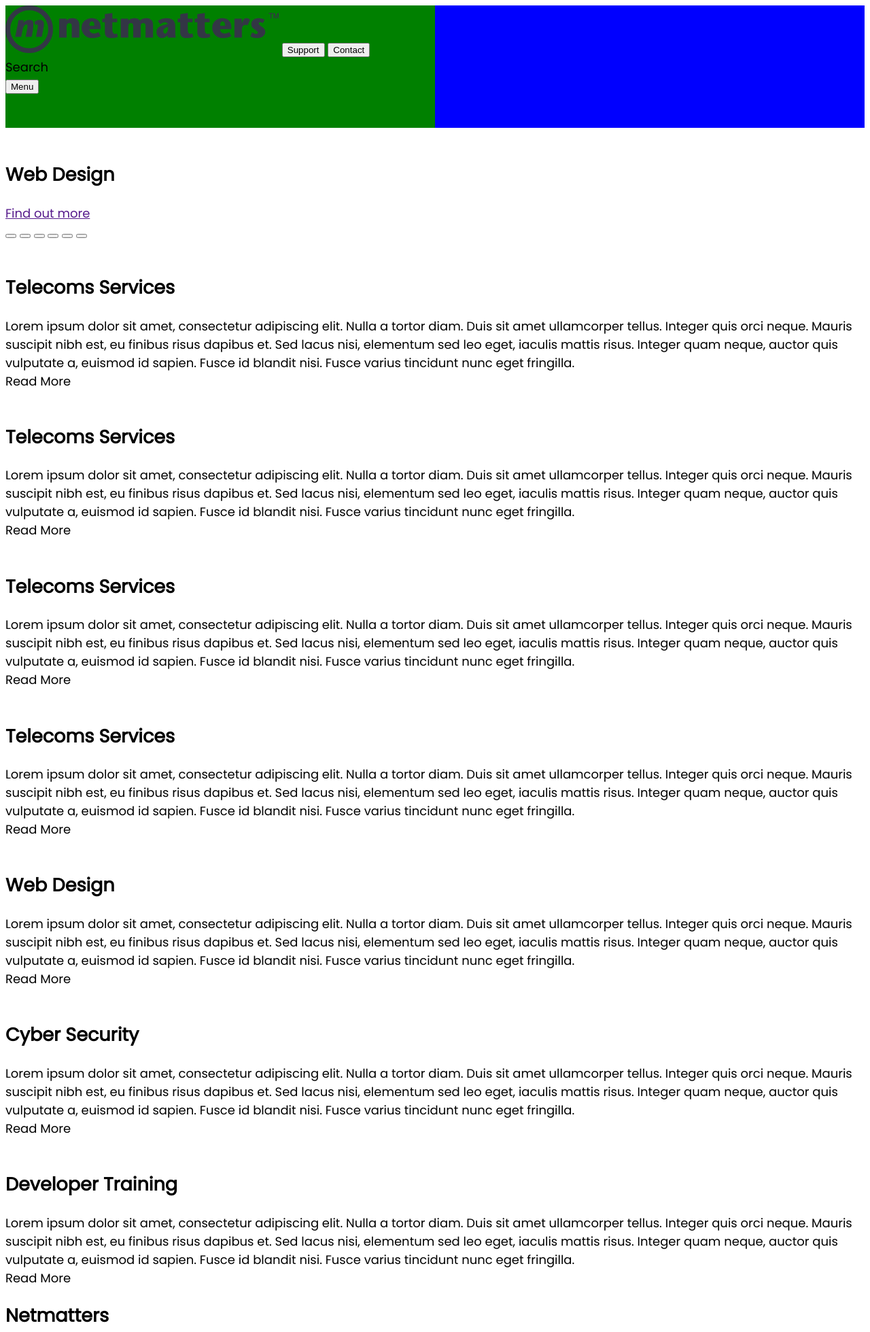
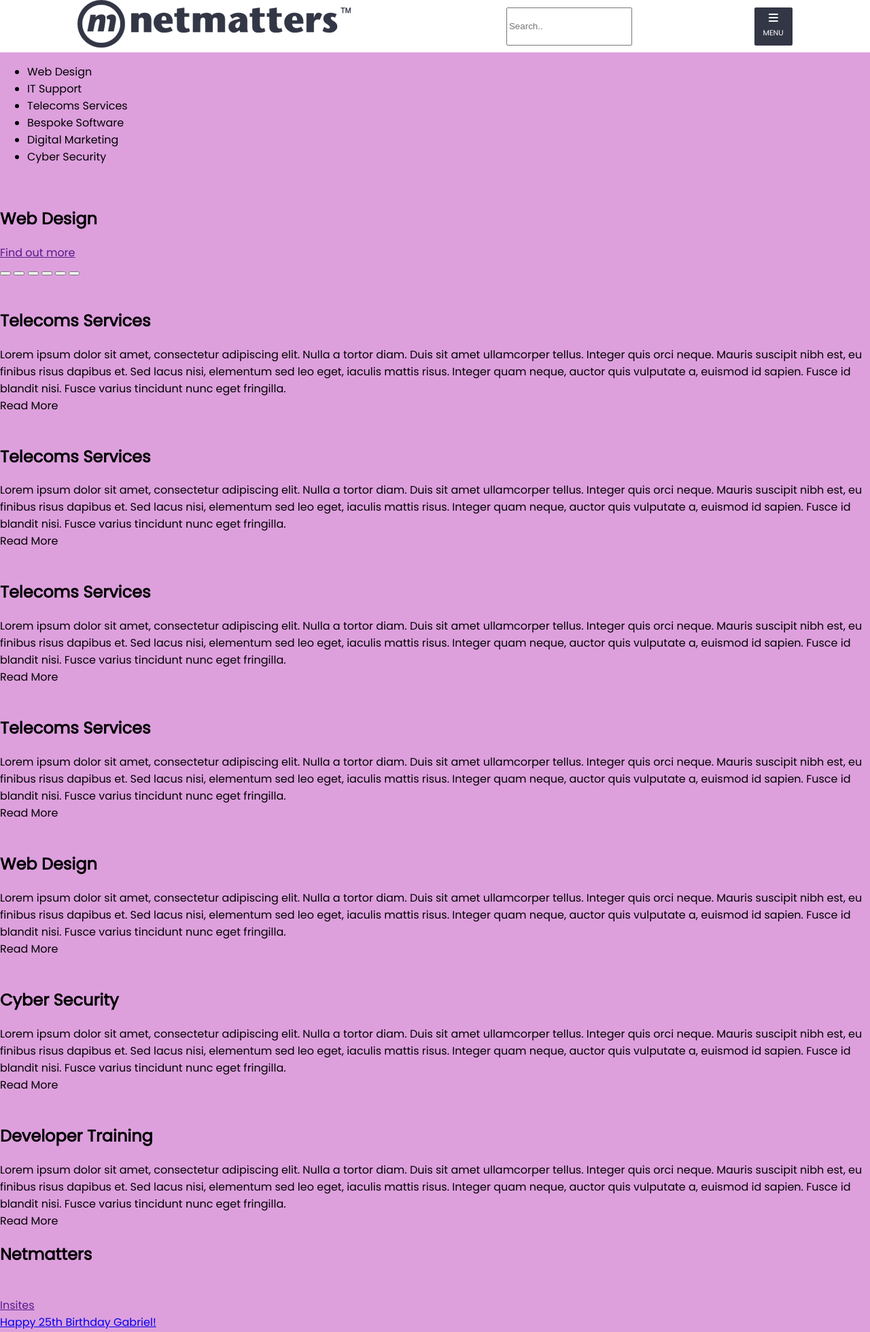
Before and after one commit to Daryl-Boyce/reflection_redo, a PHP site: page / in a window 1280 px wide. Shown: the top 1959 px of the page at 68% size. Run offline with PHP 8.4, Linux system fonts and the light colour scheme; some libraries are stand-ins or nearby versions.

Commit message:
Started Mobile first design and neatened up code a little

```diff
--- a/index.html
+++ b/index.html
@@ -2,7 +2,7 @@
 <html lang="en">
 <head>
 	<meta charset="UTF-8">
-	<meta name="viewport" content="width=device-width, initial-scale=1.0">
+	<meta name="viewport" content="width=device-width, initial-scale=1">
 	<link rel="preconnect" href="https://fonts.gstatic.com">
 	<link rel="stylesheet" href="/style.css">
 	<link href="https://fonts.googleapis.com/css2?family=Poppins:ital,wght@0,400;
@@ -19,26 +19,31 @@
 		 		<header class="header">
 		   		<div class="header__inner">
 				    <a class="netmatters__logo" href="#" >
-					    <img src="f-logo.png" alt="Netmatters logo">
+					    <img class="netmatters__logo__img" src="f-logo.png" alt="Netmatters logo">
 				   	</a>
-				    <button class="header__button__support">
-				    	Support
-				    </button>
-				    <button class="header__button__contact">
-				    	Contact
-				    </button>
-				    <form class="header__button__search" action="input">
-				    	Search
-				    </form>
-				    <button class="header__button__search">
-				    	Menu
-				    </button>
+						<!-- <div class=" header__buttons">
+					    <section class=" header__button__support header__button__large ">
+					    	Support
+					    </section>
+					    <section class=" header__button__contact header__button__large ">
+					    	Contact
+					    </section> -->
+						<section class="">
+							<form class=" header__search" action="#">
+		  					<input type="text" placeholder="Search.." name="search">
+							</form>
+						</section>
+							<section class="header__button__menu">
+								<img src="" alt="" class="fas  fa-bars">
+								Menu
+							</section>
+						</div>
 		   		</div>
 				</header>
 			</div>
 			<!--  -->
 	    <!-- Main Nav -->
-			<!-- <div class="container">
+			<div class="container">
 		    <nav class="main__nav">
 		      <ul>
 		        <li class="main__nav__button">
@@ -76,7 +81,7 @@
 			</div>
 			<!--  -->
 			<!-- Slider -->
-			<!-- <div class="container"> -->
+			 <div class="container">
 		  	<section class="slider">
 		      <img src="" alt="">
 		      <!-- This will change on each slide when implemented. -->
@@ -102,7 +107,7 @@
 			</div>
 			<!--  -->
 			<!-- Middle Nav -->
-			<!-- <div class="container"> -->
+			 <div class="container">
 				<aside class="middle__nav">
 					<section class:"middle__nav__large">
 						<img src="#" alt="">
@@ -212,7 +217,7 @@
 				</div>
 			<!--  -->
 			<!-- Brand Banner -->
-			<!-- <div class="container"> -->
+			 <div class="container">
 				<aside class="brand_banner">
 					<h1>
 						Netmatters
@@ -229,7 +234,7 @@
 			</div>
 			<!--  -->
 			<!-- Latest -->
-			<!-- <div class="container"> -->
+			<div class="container">
 
 				<aside class="latest__news">
 					<!--  -->
@@ -346,7 +351,7 @@
 			</div>
 			<!--  -->
 			<!-- Brand logos -->
-			<!-- <div class="container"> -->
+			<div class="container">
 				<!--  -->
 				<section class="">
 					<img src="#" alt="Busseys company Logo.">
@@ -358,7 +363,7 @@
 			</div>
 			<!--  -->
 			<!-- News letter sign-up -->
-			<!-- <div class="container"> -->
+			 <div class="container">
 				<!--  -->
 				<section>
 					<!--  -->
@@ -396,7 +401,7 @@
 			</div>
 			<!--  -->
 			<!-- Footer -->
-			<!-- <div class="container"> -->
+			<div class="container">
 				<footer>
 
 				<aside class="footer__about">
@@ -502,4 +507,4 @@
 
   </body>
 
-</html> -->
+</html>
--- a/style.css
+++ b/style.css
@@ -1,21 +1,26 @@
-:root {
-  max-resolution: 100%;
+body {
   font-family: Poppins, sans-serif;
-  font-size: 18px;
+  font-size: 16px;
   text-decoration: none;
+  height: 100%;
+  width: 100%;
+  margin: 0px;
 }
 
 .container {
   display: -webkit-inline-box;
   display: -ms-inline-flexbox;
   display: inline-flex;
-  background-color: blue;
+  background-color: plum;
   height: 100%;
   width: 100%;
   text-decoration: none;
+  -webkit-box-align: center;
+      -ms-flex-align: center;
+          align-items: center;
 }
 
-a.netmatters__logo {
+.netmatters__logo {
   text-decoration: none;
 }
 
@@ -23,10 +28,136 @@ a.netmatters__logo {
   display: -webkit-inline-box;
   display: -ms-inline-flexbox;
   display: inline-flex;
+  -webkit-box-orient: horizontal;
+  -webkit-box-direction: normal;
+      -ms-flex-direction: row;
+          flex-direction: row;
   -webkit-box-flex: wrap;
       -ms-flex: wrap;
           flex: wrap;
-  background-color: green;
-  height: 10em;
-  width: 50%;
+  height: 100%;
+  width: 100%;
 }
+
+.header__inner {
+  display: -webkit-inline-box;
+  display: -ms-inline-flexbox;
+  display: inline-flex;
+  -webkit-box-flex: inherit;
+      -ms-flex: inherit;
+          flex: inherit;
+  -webkit-box-orient: horizontal;
+  -webkit-box-direction: normal;
+      -ms-flex-direction: row;
+          flex-direction: row;
+  background-color: #fff;
+  width: 100%;
+  height: 100%;
+  -ms-flex-pack: distribute;
+      justify-content: space-around;
+  -webkit-box-align: center;
+      -ms-flex-align: center;
+          align-items: center;
+}
+
+.netmatters__logo {
+  font-style: none;
+}
+
+.netmatters__logo__img {
+  width: 100%;
+  height: 40%;
+}
+
+.header__buttons {
+  display: -webkit-inline-box;
+  display: -ms-inline-flexbox;
+  display: inline-flex;
+  -webkit-box-align: center;
+      -ms-flex-align: center;
+          align-items: center;
+  -ms-flex-pack: distribute;
+      justify-content: space-around;
+  width: 40%;
+  height: 20%;
+}
+
+.header__search {
+  display: -webkit-inline-box;
+  display: -ms-inline-flexbox;
+  display: inline-flex;
+  width: 136px;
+  height: 56px;
+}
+
+.header__button__support {
+  background-color: #4183d7;
+}
+
+.header__button__contact {
+  background-color: #999aa2;
+}
+
+.header__button__large {
+  display: -webkit-inline-box;
+  display: -ms-inline-flexbox;
+  display: inline-flex;
+  -webkit-box-orient: vertical;
+  -webkit-box-direction: normal;
+      -ms-flex-direction: column;
+          flex-direction: column;
+  -ms-flex-wrap: wrap;
+      flex-wrap: wrap;
+  -ms-flex-line-pack: distribute;
+      align-content: space-around;
+  -ms-flex-pack: distribute;
+      justify-content: space-around;
+  -webkit-box-align: center;
+      -ms-flex-align: center;
+          align-items: center;
+  width: 1rem;
+  height: 56px;
+  border: 2px;
+  border-radius: 4%;
+  font-size: 26px;
+  font-variant-caps: all-small-caps;
+  color: #fff;
+}
+
+.header__button__search {
+  display: -webkit-inline-box;
+  display: -ms-inline-flexbox;
+  display: inline-flex;
+  -webkit-box-align: center;
+      -ms-flex-align: center;
+          align-items: center;
+  width: 56px;
+  height: 56px;
+  border: 2px;
+  border-radius: 4%;
+  -ms-flex-line-pack: center;
+      align-content: center;
+}
+
+.header__button__menu {
+  display: -webkit-inline-box;
+  display: -ms-inline-flexbox;
+  display: inline-flex;
+  -webkit-box-align: center;
+      -ms-flex-align: center;
+          align-items: center;
+  -webkit-box-orient: vertical;
+  -webkit-box-direction: normal;
+      -ms-flex-direction: column;
+          flex-direction: column;
+  -webkit-box-pack: center;
+      -ms-flex-pack: center;
+          justify-content: center;
+  width: 56px;
+  height: 56px;
+  border: 2px;
+  border-radius: 4%;
+  color: #fff;
+  font-variant-caps: all-small-caps;
+  background-color: #333645;
+}
--- a/style.scss
+++ b/style.scss
@@ -1,55 +1,123 @@
-:root{
-  max-resolution: 100%;
+
+body{
   font-family: Poppins, sans-serif;
-  font-size: 18px;
+  font-size: 16px;
   text-decoration: none;
+  height: 100%;
+  width: 100%;
+  margin: 0px;
 }
+//
+//
+//
 .container {
   display: inline-flex;
-  background-color: blue;
+  background-color: plum;
   height: 100%;
   width: 100%;
   text-decoration: none;
-
+  align-items: center;
 }
-
-a.netmatters__logo {
+//
+//
+.netmatters__logo {
     text-decoration: none;
 }
-
+//
 .header {
   display: inline-flex;
+  flex-direction: row;
   flex: wrap;
-  background-color: green;
-  height: 10em;
-  width: 50%;
-
+  height: 100%;
+  width: 100%;
 }
-.header__innner{
-
+//
+.header__inner{
+display: inline-flex;
+flex: inherit;
+flex-direction: row;
+background-color: #fff;
+width: 100%;
+height: 100%;
+justify-content: space-around;
+align-items: center;
 }
-.header__button {
+//
+.netmatters__logo {
+  font-style: none;
+}
+//
+.netmatters__logo__img {
+  width: 100%;
+  height: 40%;
+}
+.header__buttons {
+  display: inline-flex;
+  align-items: center;
+  justify-content: space-around;
+  width: 40%;
+  height: 20%;
 
 }
 .header__search {
-
+  display: inline-flex;
+  width: 136px;
+  height: 56px;
 }
+//
+//
 .header__button__support {
-
+  background-color: #4183d7;
 }
+//
 .header__button__contact {
-
+  background-color: #999aa2;
 }
+//
+.header__button__large {
+  display: inline-flex;
+  flex-direction: column;
+  flex-wrap: wrap;
+  align-content: space-around;
+  justify-content: space-around;
+  align-items: center;
+  width: 1rem;
+  height: 56px;
+  border: 2px;
+  border-radius: 4%;
+  font-size: 26px;
+  font-variant-caps: all-small-caps;
+  color: #fff;
+}
+//
+//
 .header__button__search {
-
+  display: inline-flex;
+  align-items: center;
+  width: 56px;
+  height: 56px;
+  border: 2px;
+  border-radius: 4%;
+  align-content: center;
 }
-.header__button__search
-{
-
+//
+.header__button__menu {
+  display: inline-flex;
+  align-items: center;
+  flex-direction: column;
+  justify-content: center;
+  width: 56px;
+  height: 56px;
+  border: 2px;
+  border-radius: 4%;
+  color: #fff;
+  font-variant-caps: all-small-caps;
+  background-color: #333645;
 }
 .main__nav{
 
 }
+//
 .main__nav__button {
 
 }
```
